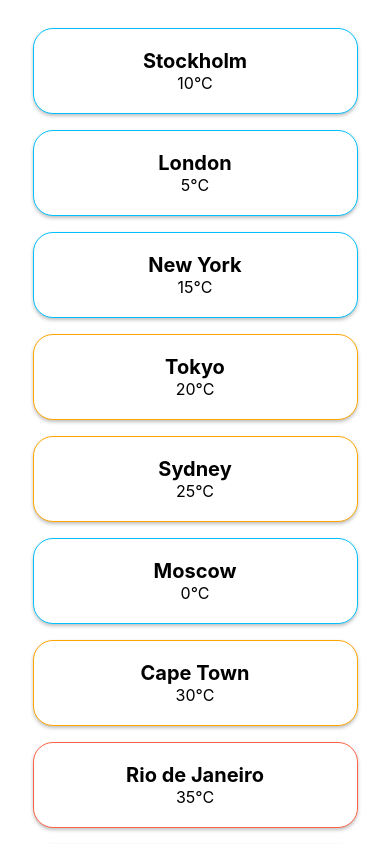
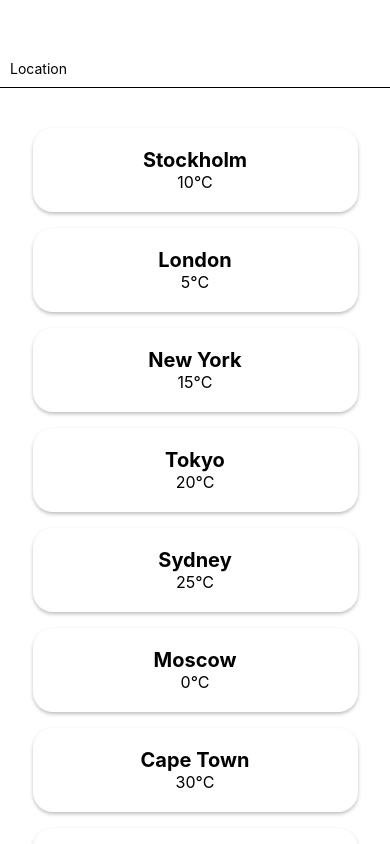
Before and after one commit to FelixJohnsson/Klarna-weather-app, a React Native app in the folder KlarnaWeatherApp/: screen / in a window 390 px wide. Built offline with nearby package versions, Linux system fonts and the light colour scheme.

Commit message:
Adding location input field

```diff
--- a/KlarnaWeatherApp/App.js
+++ b/KlarnaWeatherApp/App.js
@@ -1,7 +1,9 @@
 import React, { useState } from 'react'
-import { FlatList, StyleSheet, Text, View, Dimensions, TouchableOpacity } from 'react-native'
+import { FlatList, StyleSheet, Text, View, Dimensions, TouchableOpacity, TextInput } from 'react-native'
 
 import Modal from 'react-native-modal'
+import { colors } from './Colors'
+import getData from './data'
 
 const weatherData = [
 	{ id: '1', name: 'Stockholm', temp: '10' },
@@ -25,18 +27,7 @@ const weatherData = [
 	{ id: '10', name: 'Beijing', temp: '45' },
 ]
 
-const colors = {
-	hot: '#FF6347',
-	warm: '#FFA500',
-	cold: '#00BFFF',
-
-	black: '#000000',
-	white: '#FFFFFF',
-}
-
-
-
-const calculateTempColor = (temp) => {
+/*const calculateTempColor = (temp) => {
 	if (temp > 30) {
 		return colors.hot
 	} else if (temp > 15) {
@@ -44,14 +35,24 @@ const calculateTempColor = (temp) => {
 	} else {
 		return colors.cold
 	}
-}
-
-
-
+}*/
 
 export default function App() {
 	const [isModalVisible, setModalVisible] = useState(false)
 	const [modalContentData, setModalContentData] = useState({})
+	const [searchText, setSearchText] = useState('')
+
+	const handleSearch = () => {
+		getData(searchText)
+			.then((data) => {
+				setModalContentData(data)
+				setModalVisible(true)
+			})
+			.catch((error) => {
+				console.log(error)
+			})
+	}
+
 	const toggleModal = () => {
 		setModalVisible(!isModalVisible)
 	}
@@ -65,12 +66,19 @@ export default function App() {
 	return (
 
 		<View style={styles.container}>
-
+			<TextInput
+				style={styles.input}
+				onChangeText={setSearchText}
+				value={searchText}
+				placeholder="Location"
+				keyboardType="string"
+				onPressOut={handleSearch}
+			/>
 			<FlatList
-				data={weatherData}
+				data={[ ...weatherData]}
 				keyExtractor={( item ) => item.id}
 				renderItem={({ item }) => (
-					<View style={[styles.item, { borderWidth:1, borderColor: calculateTempColor(item.temp)}]}>
+					<View style={[styles.item, /*{ borderWidth:1 /calculateTempColor(item.temp)}*/]}>
 						<TouchableOpacity
 							onPress={() => {
 								setModalContentData(item)
@@ -139,6 +147,15 @@ const styles = StyleSheet.create({
 		fontSize: 16,
 		textAlign: 'center',
 	},
+	input: {
+		height: 40,
+		margin: 12,
+		marginTop: 50,
+		padding: 10,
+		borderBottomColor: colors.black,
+		borderBottomWidth: 1,
+		width: Dimensions.get('window').width,
+	},
 	modal: {
 		flex: 1,
 		alignItems: 'center',
--- /dev/null
+++ b/KlarnaWeatherApp/Colors.js
@@ -0,0 +1,8 @@
+export const colors = {
+	hot: '#FF6347',
+	warm: '#FFA500',
+	cold: '#00BFFF',
+
+	black: '#000000',
+	white: '#FFFFFF',
+}
--- /dev/null
+++ b/KlarnaWeatherApp/data.js
@@ -0,0 +1,10 @@
+export default async function getData(){
+	return fetch('https://api.openweathermap.org/data/2.5/weather?q=Stockholm,Sweden&units=metric&APPID=4b3e8c2d2d2a7c7a0e2c8b9a9d9b7e1c')
+		.then((response) => response.json())
+		.then((json) => {
+			return json
+		})
+		.catch((error) => {
+			console.error(error)
+		})
+}
```
